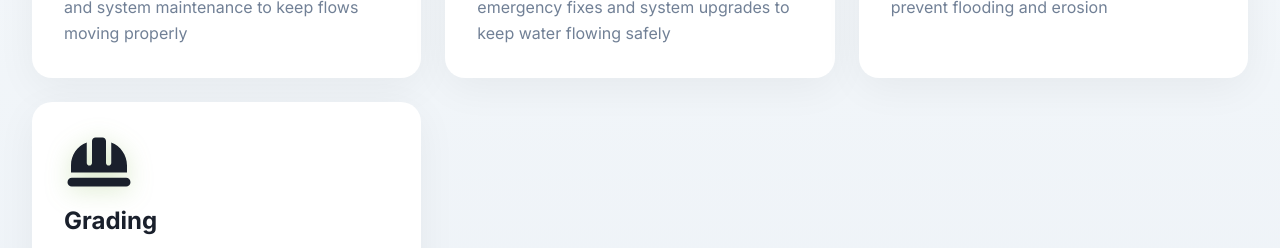
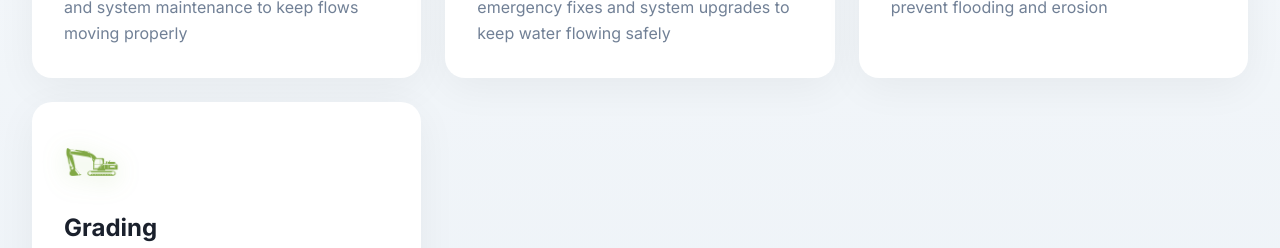
Before and after one commit to simmonscivilgroupinc-hue/SimmonsCivilGroupInc, a React (Vite) app in the folder civil-group-site/: page / in a window 1280 px wide. Shown: the part 1600-1848 px from the top of the page. Built offline with nearby package versions, Linux system fonts and the light colour scheme; no server answers.

Commit message:
Use custom bulldozer image for grading service icon

```diff
--- a/civil-group-site/src/pages/ModernHome.css
+++ b/civil-group-site/src/pages/ModernHome.css
@@ -257,6 +257,12 @@
   filter: drop-shadow(0 4px 12px rgba(124, 179, 66, 0.3));
 }
 
+.service-custom-icon {
+  height: 3.5rem;
+  width: auto;
+  filter: brightness(0) saturate(100%) invert(59%) sepia(52%) saturate(449%) hue-rotate(42deg) brightness(94%) contrast(85%);
+}
+
 .service-title {
   font-size: 1.5rem;
   font-weight: 700;
@@ -510,6 +516,10 @@
     font-size: 3rem;
   }
 
+  .service-custom-icon {
+    height: 3rem;
+  }
+
   .service-title {
     font-size: 1.25rem;
   }
--- a/civil-group-site/src/pages/ModernHome.jsx
+++ b/civil-group-site/src/pages/ModernHome.jsx
@@ -306,7 +306,15 @@ const ModernHome = () => {
                   animate={visibleSections.services ? { scale: 1, rotate: 0 } : {}}
                   transition={{ duration: 0.6, delay: 0.5 + index * 0.1, type: "spring" }}
                 >
-                  <FontAwesomeIcon icon={serviceIcons[index]} />
+                  {index === 3 ? (
+                    <img
+                      src="/images/bulldozer-construction-machine-silhouette-by-Vexels.png"
+                      alt="Bulldozer"
+                      className="service-custom-icon"
+                    />
+                  ) : (
+                    <FontAwesomeIcon icon={serviceIcons[index]} />
+                  )}
                 </motion.div>
                 <motion.div
                   initial={{ opacity: 0, x: -20 }}
```
Also changed, not shown: civil-group-site/public/images/bulldozer-construction-machine-silhouette-by-Vexels.png (added).
